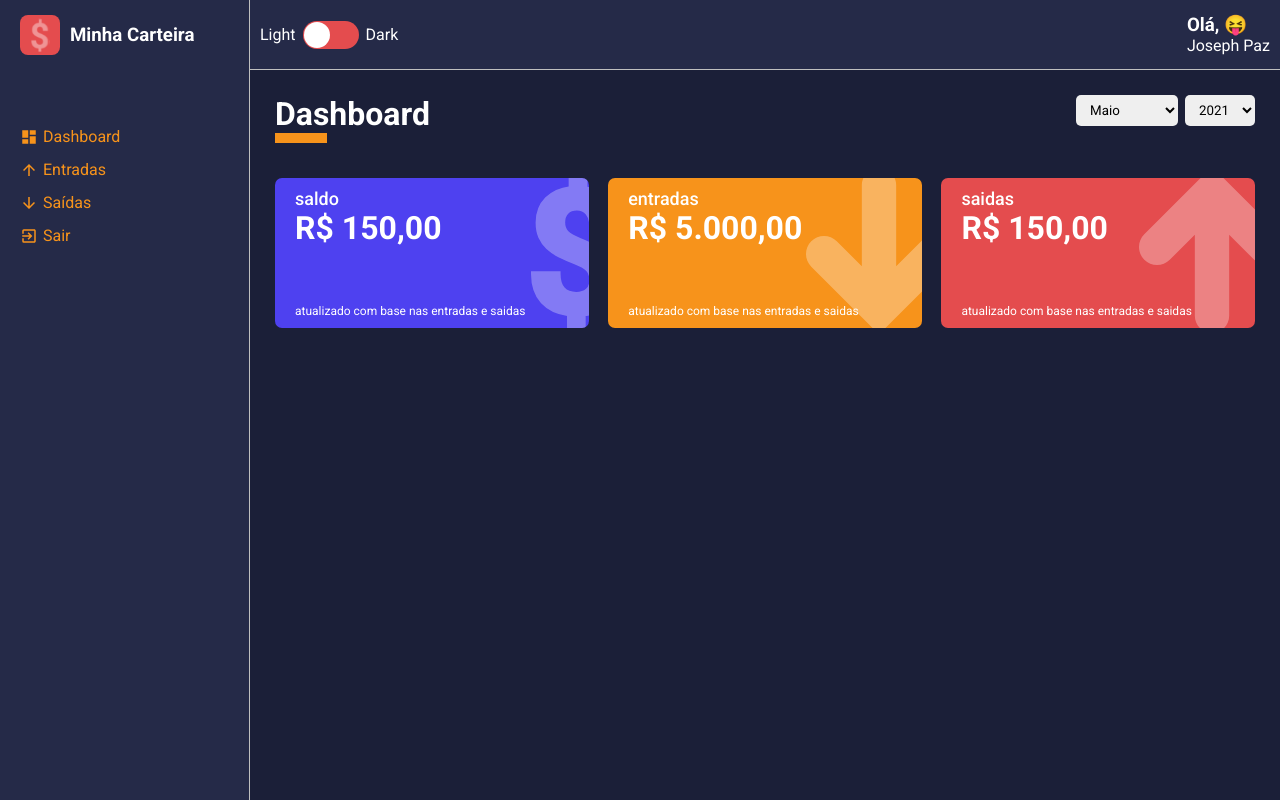
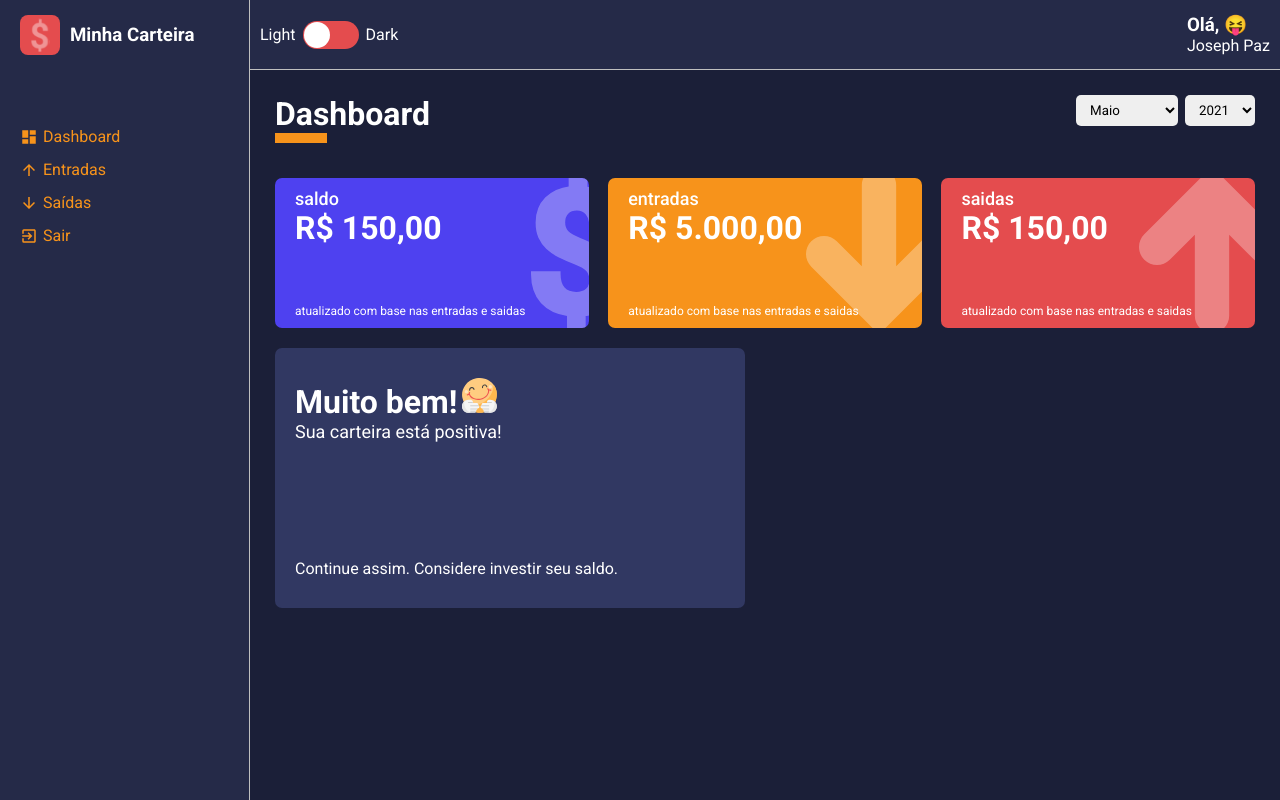
Before and after one commit to Josephpaz/dashboard-template, a React (Create React App) app: page /dashboard in a window 1280 px wide. Built offline with nearby package versions, Linux system fonts and the light colour scheme.

Commit message:
Created status wallet

```diff
--- /dev/null
+++ b/src/components/MessageBox/index.tsx
@@ -0,0 +1,33 @@
+import React from "react";
+import { Container } from "./styles";
+
+interface IMessageBoxProps {
+  title: string;
+  description: string;
+  footerText: string;
+  icon: string;
+}
+
+const MessageBox: React.FC<IMessageBoxProps> = ({
+  title,
+  description,
+  footerText,
+  icon,
+}) => {
+  return (
+    <Container>
+      <header>
+        <h1>
+          {title}
+          <img src={icon} alt="saldo positivo" />
+        </h1>
+        <p>{description}</p>
+      </header>
+      <footer>
+        <span>{footerText}</span>
+      </footer>
+    </Container>
+  );
+};
+
+export default MessageBox;
--- /dev/null
+++ b/src/components/MessageBox/styles.ts
@@ -0,0 +1,25 @@
+import styled from "styled-components";
+
+export const Container = styled.div`
+  width: 48%;
+  height: 260px;
+  background-color: ${(props) => props.theme.colors.tertiary};
+  color: ${(props) => props.theme.colors.white};
+
+  border-radius: 7px;
+
+  margin: 10px 0;
+  padding: 30px 20px;
+
+  display: flex;
+  flex-direction: column;
+  justify-content: space-between;
+
+  > header img {
+    width: 35px;
+    margin-left: 5px;
+  }
+  > header p {
+    font-size: 18px;
+  }
+`;
--- a/src/pages/Dashboard/index.tsx
+++ b/src/pages/Dashboard/index.tsx
@@ -2,12 +2,16 @@
 import ContentHeader from "../../components/ContentHeader";
 import SelectInput from "../../components/SelectInput";
 import WalletBox from "../../components/WalletsBox";
+import MessageBox from "../../components/MessageBox";
 
 import { Container, Content } from "./styles";
 
 import expenses from "../../repositories/expenses";
 import gains from "../../repositories/gains";
 import listOfMonths from "../../utils/months";
+
+import happyImg from "../../assets/happy.svg";
+import sadImg from "../../assets/sad.svg";
 
 const Dashboard: React.FC = () => {
   const [monthSelected, setMonthSelected] = useState<number>(
@@ -84,6 +88,12 @@
           icon="arrowDown"
         />
       </Content>
+      <MessageBox
+        title={"Muito bem!"}
+        description={"Sua carteira está positiva!"}
+        footerText={"Continue assim. Considere investir seu saldo."}
+        icon={happyImg}
+      />
     </Container>
   );
 };
--- a/src/pages/Dashboard/styles.ts
+++ b/src/pages/Dashboard/styles.ts
@@ -4,4 +4,5 @@
 export const Content = styled.div`
   display: flex;
   justify-content: space-between;
+  flex-wrap: wrap; //descer o componente caso nao haja mais espaco.
 `;
```
Also changed, not shown: src/components/WalletsBox/index.tsx (+7 -1 lines).
